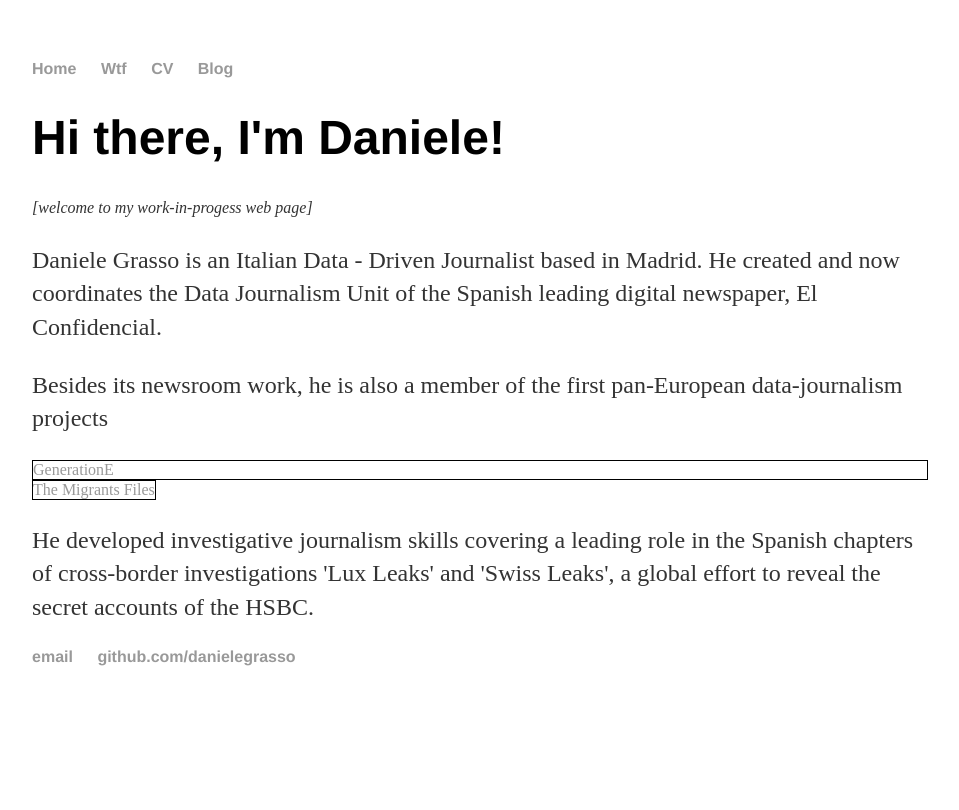
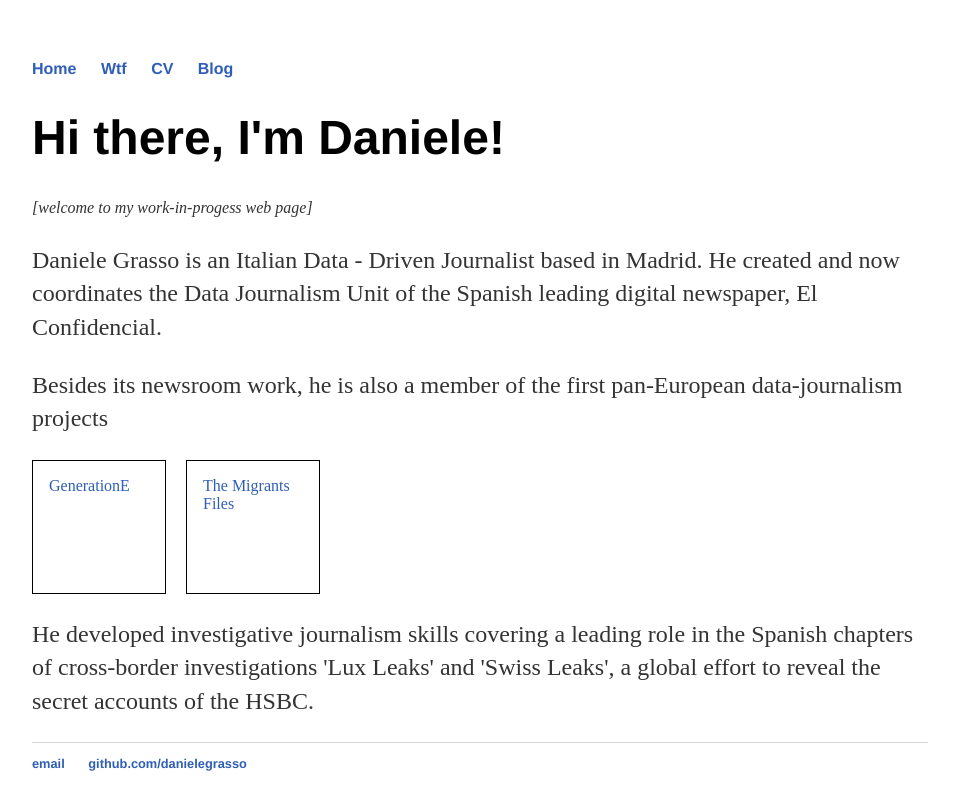
Before and after one commit to danielegrasso/danielegrasso.github.io, a Jekyll site: the page built from index.html, in a window 1280 px wide. Shown: the top 810 px of the page, without its empty margins (160-1119 px from the left). Built offline with Jekyll 4.4.1, drawn with Linux system fonts in a browser that asks for light colours.

Commit message:
Update main.css

```diff
--- a/css/main.css
+++ b/css/main.css
@@ -14,7 +14,7 @@
 }
 a {
     text-decoration: none;
-    color: #999;
+    color: #2E5EB6;
 }
 a:hover {
     text-decoration: underline;
@@ -27,7 +27,7 @@
     font-size: 1.5em;
     line-height: 1.4em;
     color: #333;
-
+}
 footer {
     border-top: 1px solid #d5d5d5;
     font-size: .8em;
```
